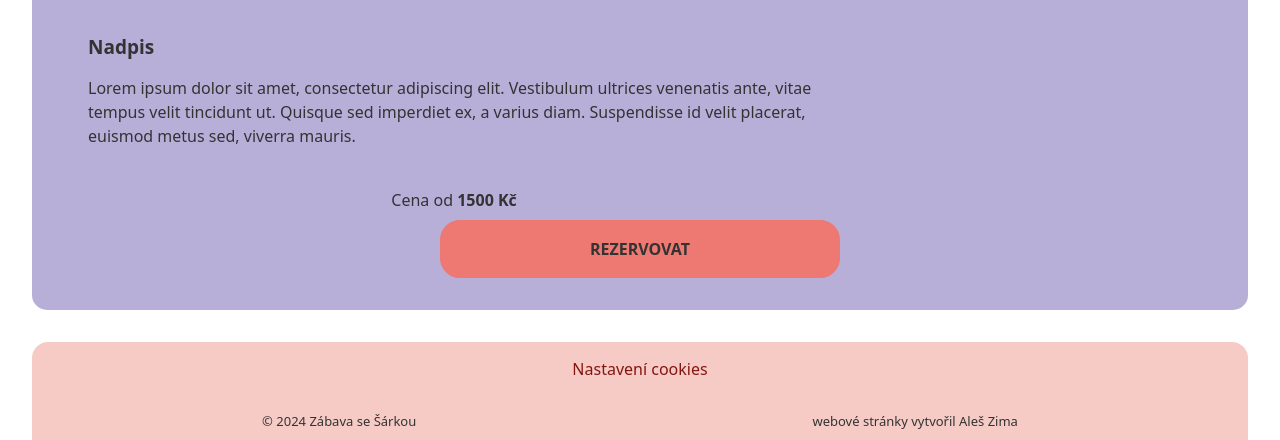
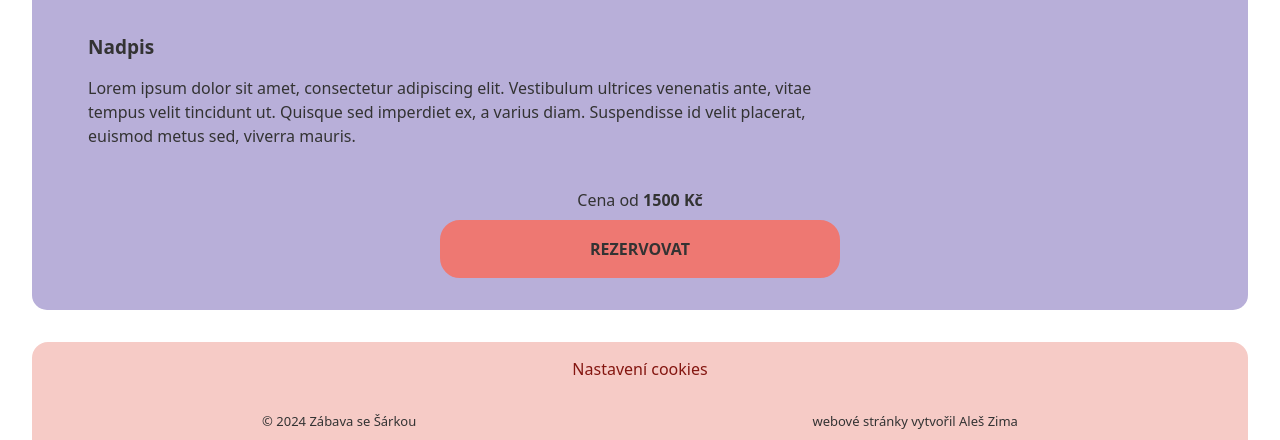
Before and after one commit to Esosek/zabava-se-sarkou, an Astro site: page /sluzby/test in a window 1280 px wide. Shown: the part 491-931 px from the top of the page. Built offline with nearby package versions, Linux system fonts and the light colour scheme; Astro itself is replaced by a stand-in of ours; a web font is replaced by a local one.

Commit message:
Centerin price text in service page

```diff
--- a/src/pages/sluzby/[service].astro
+++ b/src/pages/sluzby/[service].astro
@@ -68,6 +68,7 @@
 
   .price {
     text-align: center;
+    margin-inline: auto;
   }
 
   .content-img {
--- a/src/styles/global.css
+++ b/src/styles/global.css
@@ -40,7 +40,7 @@
 
 html,
 body {
-  min-height: 100%;
+  min-height: 100vh;
 }
 
 body {
```
